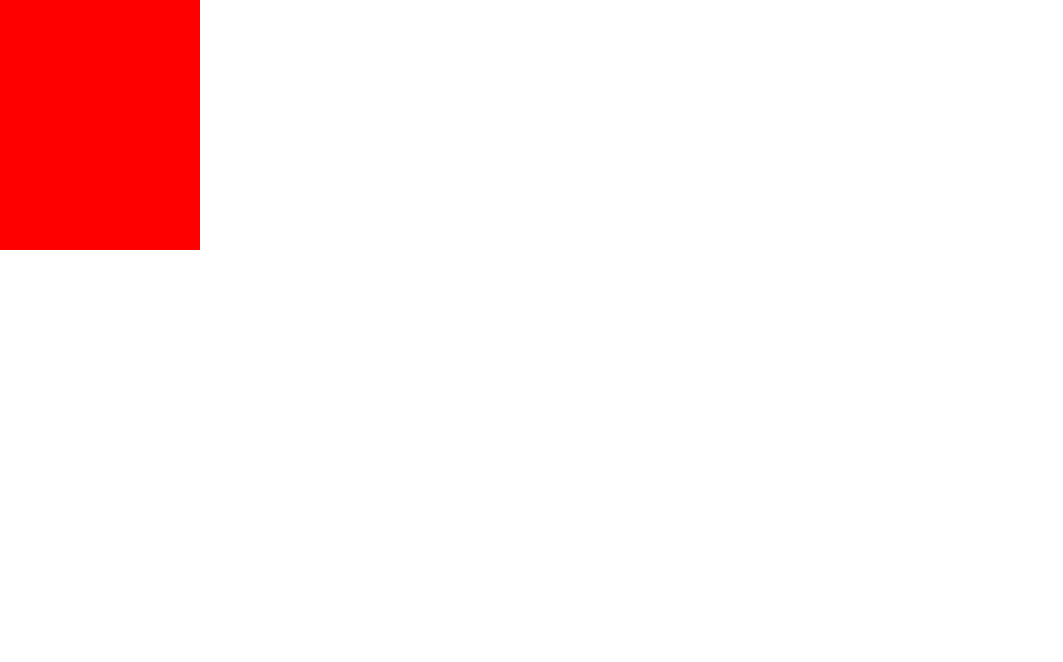
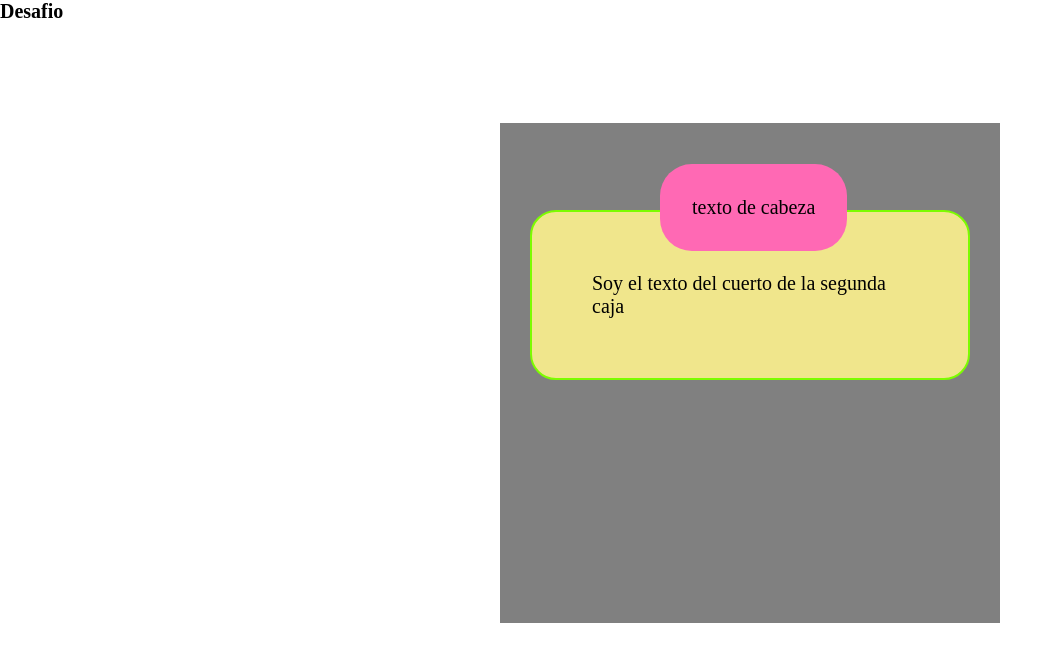
Before and after one commit to juandjauregui/CursoHTML-CSS, a plain HTML site: page desafioPosition/index.html in a window 1280 px wide. Shown: the whole page, without its empty margins (0-1063 px from the left). Drawn offline with Linux system fonts and the light colour scheme.

Commit message:
desafio solucionado

```diff
--- a/desafioPosition/index.html
+++ b/desafioPosition/index.html
@@ -8,14 +8,14 @@
     <link rel="stylesheet" href="style.css" />
   </head>
   <body>
-
-      <div class="cabecera">
-
-        <div class="container"></div>
-
-      </div>
-
-
-
+    <h1>Desafio</h1>
+    <main>
+      <div class="principal">
+      <div class="box" id="cabeza"> texto de cabeza</div>
+      <div class="box" id="cuerpo">
+      <p>Soy el texto del cuerto de la segunda caja</p>
+    </div>
+    </div>
+    </main>
   </body>
 </html>
--- a/desafioPosition/style.css
+++ b/desafioPosition/style.css
@@ -8,18 +8,40 @@ html {
   font-size: 62.5%;
 }
 
-.cabecera {
-  width: 200px;
-  height: 250px;
-  background-color: red;
-top: 80%;
+main {
+
 
 }
 
-.container {
-  width: 200px;
-  height: 200px;
-  background-color: red;
+.principal {
+  height: 500px;
+  width: 500px;
+  background-color: gray;
+  display: inline-block; /* Esto hace que todo lo que este dentro de principal quede adnetro y no se salga  */
+  margin-left: 500px;
+  margin-top: 100px;
 
 
 }
+
+#cabeza {
+  font-size: 2rem;
+  background-color: hotpink;
+  display: inline-block; /* Esto hace que solo se modifque lo del texto y no toda la linea horizontal del texto en la pantalla  */
+  position: relative; /* Esto hace de mueva al rededor del .principal, entonces se meuve 32% a la izquierda y 4.1 rem abajo  */
+  left: 32%;
+  top: 4.1rem;
+  padding: 3.2rem; /* Aumenta el tamano de la caja  */
+  border-radius: 3.2rem;
+}
+
+#cuerpo {
+  font-size: 2rem;
+  background-color: khaki;
+  display: inline-block;
+  border: 0.2rem lawngreen solid;
+  padding: 6rem;
+  margin: 0rem 3rem 6rem 3rem;
+  line-height: calc(1.7rem) + 20%;
+  border-radius: 2.6rem;
+}
```
